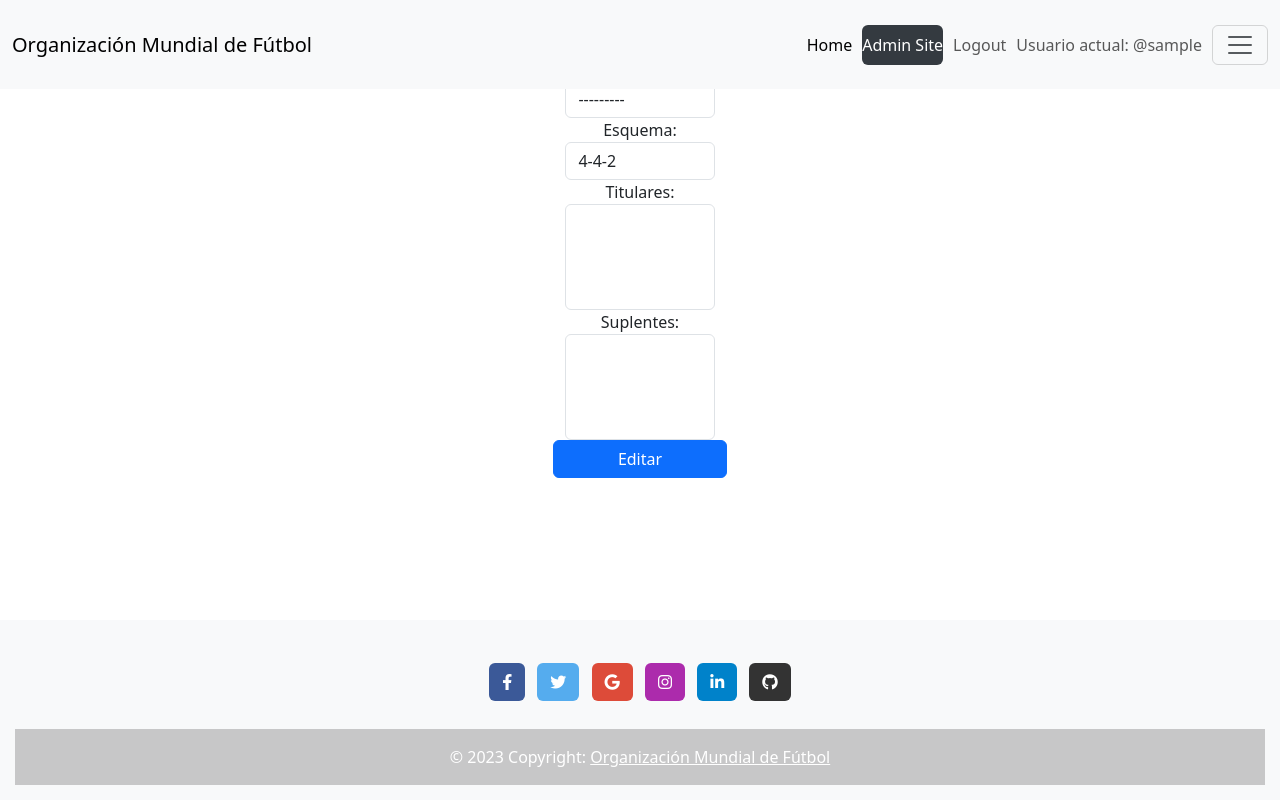
After one commit to 0rellano/Organizacion_Mundial__django, a Django app: page /formaciones/crear in a window 1280 px wide. The commit adds this page. Run offline with Django 4.2, Linux system fonts and the light colour scheme; the visitor is signed in with stand-in values (Sample User, id 1); data that the repository does not hold is empty.

Commit message:
Arreglo de editar y nav cambiado

```diff
--- a/organizacion_mundial/forms.py
+++ b/organizacion_mundial/forms.py
@@ -33,6 +33,7 @@ class JugadorForm(forms.ModelForm):
     apellido = forms.CharField(max_length=100
         , widget=forms.TextInput(attrs={
             'placeholder': 'Messi',
+            'class': 'form-control',
         })
     )
     nro_pasaporte = forms.CharField(
@@ -49,7 +50,7 @@ class JugadorForm(forms.ModelForm):
     )
     numero_camiseta = forms.IntegerField(
          widget=forms.NumberInput(attrs={
-             'placeholder': '123456789',
+             'placeholder': '10',
              'class': 'form-control',
              })
     )
@@ -204,7 +205,6 @@ class EquipoForm(forms.ModelForm):
             'class': 'form-control'
         })
     )
-    # Puedes agregar más campos según tu modelo
 
 class FormacionForm(forms.ModelForm):
     class Meta:
@@ -237,6 +237,13 @@ class FormacionForm(forms.ModelForm):
     )
     # Puedes agregar más campos según tu modelo
 
+class PaisSelectWidget(forms.Select):
+    def format_option_label(self, value):
+        if value:
+            pais = Pais.objects.get(pk=value)
+            return str(getattr(pais, 'nombre', ''))
+        return super().format_option_label(value)
+
 class EmpleadoForm(forms.ModelForm):
     class Meta:
         model = Personal
@@ -245,13 +252,33 @@ class EmpleadoForm(forms.ModelForm):
     pais_perteneciente = forms.ModelChoiceField(
         queryset=Pais.objects.all(),
         widget=forms.Select(attrs={
-            'class': 'form-control'
-        })
+            'class': 'form-control',
+            'placeholder': 'Seleccione el país'
+        }),
+        initial=None,  # Establece el valor inicial en None
+        empty_label=None,  # Elimina la etiqueta vacía predeterminada
     )
+
     rol = forms.ModelChoiceField(
         queryset=Rol.objects.all(),
         widget=forms.Select(attrs={
-            'class': 'form-control'
+            'class': 'form-control',
+            'placeholder': 'Seleccione el rol'
         })
     )
-    # Puedes agregar más campos según tu modelo
+
+    fecha_nacimiento = forms.DateField(
+        widget=DateInput(attrs={'class': 'form-control', 'placeholder': 'Seleccione la fecha de nacimiento'}),
+        input_formats=['%Y-%m-%d'],
+        required=False,  # Indica que el campo no es obligatorio
+        initial=None,  # Establece el valor inicial en None
+    )
+
+    def __init__(self, *args, **kwargs):
+        super(EmpleadoForm, self).__init__(*args, **kwargs)
+        self.fields['pais_perteneciente'].empty_label = "Seleccione el país"
+
+        # Establece el valor inicial solo si existe y no es None
+        initial_pais = getattr(self.instance, 'pais_perteneciente_id', None)
+        if initial_pais is not None:
+            self.fields['pais_perteneciente'].initial = initial_pais
--- a/organizacion_mundial/static/style.css
+++ b/organizacion_mundial/static/style.css
@@ -19,8 +19,15 @@ body {
   background-color: #212529;
 }
 
+.navbar-nav {
+  display: flex;
+  align-items: center;
+}
+
 .nav-item {
+  margin-right: 10px;
   color: #343a40;
+  display: inline-block;
 }
 
 .custom-dropdown-toggle::after {
--- a/organizacion_mundial/templates/base.html
+++ b/organizacion_mundial/templates/base.html
@@ -13,13 +13,10 @@
     <title>{% block title %}Document{% endblock %}</title>
 </head>
 <body>
-  <nav class="navbar navbar-expand-lg bg-body-tertiary">
-    <button class="navbar-toggler" type="button" data-bs-toggle="collapse" data-bs-target="#navbarNavDropdown" aria-controls="navbarNavDropdown" aria-expanded="false" aria-label="Toggle navigation">
-        <span class="navbar-toggler-icon"></span>
-    </button>
-    <a class="nav-title" href="{% url 'index' %}">Org de Torneos</a>
-    <div class="collapse navbar-collapse" id="navbarNavDropdown">
-        <ul class="navbar-nav ms-auto navbar-center">
+    <nav class="navbar bg-body-tertiary fixed-top">
+        <div class="container-fluid">
+            <a class="navbar-brand" href="{% url 'index' %}">Organización Mundial de Fútbol</a>
+            <ul class="navbar-nav ms-auto flex-row">
                 <li class="nav-item">
                     <a class="nav-link active" aria-current="page" href="{% url 'index' %}">Home</a>
                 </li>
@@ -33,30 +30,36 @@
                         <a href="{% url 'logout' %}" class="nav-link">Logout</a>
                     </li>
                     <li class="nav-item">
-                    <p class="nav-link">Usuario actual: @{{ user.username }}</p>
+                        <p class="nav-link" style="margin-top: 17px;">Usuario actual: @{{ user.username }}</p>
                     </li>
-                <li class="nav-item dropdown">
-                    <a class="nav-link dropdown-toggle custom-dropdown-toggle" href="#" role="button" data-bs-toggle="dropdown" aria-expanded="false">
-                        <i class="bi bi-three-dots custom-three-dots"></i>
-                    </a>
-                    <ul class="dropdown-menu dropdown-menu-end">
+                {% else %}
+                    <li class="nav-item">
+                        <a href="{% url 'login' %}" class="nav-link btn-dark btn-hover-bg-light">Login</a>
+                    </li>
+                    <li class="nav-item">
+                        <a href="{% url 'registro' %}" class="nav-link btn-dark btn-hover-bg-light">Registro</a>
+                    </li>
+                {% endif %}
+            </ul>
+
+            <button class="navbar-toggler" type="button" data-bs-toggle="offcanvas" data-bs-target="#offcanvasNavbar" aria-controls="offcanvasNavbar" aria-label="Toggle navigation">
+                <span class="navbar-toggler-icon"></span>
+            </button>
+            <div class="offcanvas offcanvas-end" tabindex="-1" id="offcanvasNavbar" aria-labelledby="offcanvasNavbarLabel">
+                <div class="offcanvas-header">
+                    <h5 class="offcanvas-title" id="offcanvasNavbarLabel">Menu</h5>
+                    <button type="button" class="btn-close" data-bs-dismiss="offcanvas" aria-label="Close"></button>
+                </div>
+                <div class="offcanvas-body">
+                    <ul class="navbar-nav justify-content-end flex-grow-1 pe-3">
                         <li><a class="dropdown-item" href="{% url 'lista_jugadores' %}">Jugadores</a></li>
                         <li><a class="dropdown-item" href="{% url 'mundiales' %}">Mundiales</a></li>
                         <li><a class="dropdown-item" href="{% url 'paises' %}">Paises</a></li>
                     </ul>
-                </li>
-            {% else %}
-                <li class="nav-item">
-                    <a href="{% url 'login' %}" class="nav-link btn btn-dark btn-hover-bg-light">Login</a>
-                </li>
-                <li class="nav-item">
-                    <a href="{% url 'registro' %}" class="nav-link btn btn-dark btn-hover-bg-light">Registro</a>
-                </li>
-            {% endif %}
-        </ul>
+                </div>
+            </div>
         </div>
     </nav>
-
 
 
   {% block content %}
--- a/organizacion_mundial/templates/pais/form_equipo_update.html
+++ b/organizacion_mundial/templates/pais/form_equipo_update.html
@@ -3,7 +3,7 @@
 {% block content %}
 <main class="d-flex flex-column align-items-center text-center">
     <h1>Editar Equipo</h1>
-    <form method="post"  class="row" style="max-width: 300px;" action="{% url 'editar_equipo' pk=pais.pk %}">
+    <form method="post"  class="row" style="max-width: 300px;" action="{% url 'editar_equipo' pk=equipo.pk %}">
         {% csrf_token %}
         <div class="col"> {{ form }} </div>
         <button class="btn btn-primary" type="submit">Editar</button>
--- /dev/null
+++ b/organizacion_mundial/templates/pais/form_formacion.html
@@ -0,0 +1,12 @@
+{% extends 'base.html' %}
+{% block title %}Editar Formación{% endblock %}
+{% block content %}
+<main class="d-flex flex-column align-items-center text-center">
+    <h1>Editar Formación</h1>
+    <form method="post" class="row" style="max-width: 300px;" action="{% url 'crear_formacion' pk=form.instance.pk %}">
+        {% csrf_token %}
+        <div class="col"> {{ form }} </div>
+        <button class="btn btn-primary" type="submit">Editar</button>
+    </form>
+</main>
+{% endblock %}
--- a/organizacion_mundial/templates/pais/form_plantel_update.html
+++ b/organizacion_mundial/templates/pais/form_plantel_update.html
@@ -3,9 +3,10 @@
 {% block content %}
 <main class="d-flex flex-column align-items-center text-center">
     <h1>Editar Personal</h1>
-    <form method="post"  class="row" style="max-width: 300px;" action="{% url 'editar_empleado' pk=pais.pk %}">
+    <form method="post"  class="row" style="max-width: 300px;" action="{% url 'editar_empleado' pk=form.instance.pk %}">
         {% csrf_token %}
         <div class="col"> {{ form }} </div>
         <button class="btn btn-primary" type="submit">Editar</button>
+    </form>
 </main>
 {% endblock %}
--- a/organizacion_mundial/urls.py
+++ b/organizacion_mundial/urls.py
@@ -32,10 +32,11 @@ urlpatterns = [
     # Formaciones
     path('formaciones/crear', CrearFormacionView.as_view(), name='crear_formacion'),
     path('formaciones/editar/<int:pk>', EditarFormacionView.as_view(), name='editar_formacion'),
+    path('formaciones/eliminar/<int:pk>', EliminarFormacionView.as_view(), name='eliminar_formacion'),
 
     # Empleados (Plantel Técnico)
     path('empleados/crear', CrearEmpleadoView.as_view(), name='crear_empleado'),
-    path('empleados/editar/<int:pk>', EditarEmpleadoView.as_view(), name='editar_empleado'),
+    path('empleados/editar/<int:pk>/', EditarEmpleadoView.as_view(), name='editar_empleado'),
     path('empleados/eliminar/<int:pk>', EliminarEmpleadoView.as_view(), name='eliminar_empleado'),
 ]
 
--- a/organizacion_mundial/views.py
+++ b/organizacion_mundial/views.py
@@ -15,6 +15,7 @@ from django.utils.decorators import method_decorator
 from .forms import *
 from .models import *
 from django.urls import reverse
+from datetime import date
 
 
 class homeView(TemplateView):
@@ -117,24 +118,27 @@ class CrearEquipoView(CreateView):
     model = Equipo
     template_name = 'pais/form_equipo.html'
     form_class = EquipoForm
-    success_url = reverse_lazy('pais')  # Ajusta la URL
+    def get_success_url(self):
+        if self.object and self.object.pais_perteneciente:
+            pais_id = self.object.pais_perteneciente.id
+            return reverse('pais', args=[pais_id])
+        else:
+            return reverse('')
 
 class EditarEquipoView(UpdateView):
     model = Equipo
     template_name = 'pais/form_equipo_update.html'
     form_class = EquipoForm
-
     def get_success_url(self):
-        # Obtener el id del país de la URL
-        pais_id = self.kwargs['pk']
-
-        # Redirigir a la página del país después de editar el equipo
-        return reverse('pais', args=[pais_id])
+            pais_id = self.object.pais_perteneciente.id
+            return reverse('pais', args=[pais_id])
 
 @method_decorator(login_required(login_url='login'), name='dispatch')
 class EliminarEquipoView(DeleteView):
     model = Equipo
-    success_url = reverse_lazy('paises')  # Ajusta la URL
+    def get_success_url(self):
+            pais_id = self.object.pais_perteneciente.id
+            return reverse('pais', args=[pais_id])
 
 # Vistas para formaciones
 @method_decorator(login_required(login_url='login'), name='dispatch')
@@ -142,19 +146,28 @@ class CrearFormacionView(CreateView):
     model = Formacion
     template_name = 'pais/form_formacion.html'
     form_class = FormacionForm
-    success_url = reverse_lazy('paises')  # Ajusta la URL
+    def get_success_url(self):
+        if self.object and self.object.pais_perteneciente:
+            pais_id = self.object.pais_perteneciente.id
+            return reverse('pais', args=[pais_id])
+        else:
+            return reverse('')
 
 @method_decorator(login_required(login_url='login'), name='dispatch')
 class EditarFormacionView(UpdateView):
     model = Formacion
     template_name = 'pais/form_formacion_update.html'
     form_class = FormacionForm
-    success_url = reverse_lazy('paises')  # Ajusta la URL
+    def get_success_url(self):
+        pais_id = self.object.pais_perteneciente.id
+        return reverse('pais', args=[pais_id])
 
 @method_decorator(login_required(login_url='login'), name='dispatch')
 class EliminarFormacionView(DeleteView):
     model = Formacion
-    success_url = reverse_lazy('paises')  # Ajusta la URL
+    def get_success_url(self):
+        pais_id = self.object.pais_perteneciente.id
+        return reverse('pais', args=[pais_id])
 
 # Vistas para empleados (plantel técnico)
 @method_decorator(login_required(login_url='login'), name='dispatch')
@@ -162,19 +175,28 @@ class CrearEmpleadoView(CreateView):
     model = Personal
     template_name = 'pais/form_plantel.html'
     form_class = EmpleadoForm
-    success_url = reverse_lazy('paises')  # Ajusta la URL
+    def get_success_url(self):
+        if self.object and self.object.pais_perteneciente:
+            pais_id = self.object.pais_perteneciente.id
+            return reverse('pais', args=[pais_id])
+        else:
+            return reverse('')
 
 @method_decorator(login_required(login_url='login'), name='dispatch')
 class EditarEmpleadoView(UpdateView):
     model = Personal
     template_name = 'pais/form_plantel_update.html'
     form_class = EmpleadoForm
-    success_url = reverse_lazy('paises')  # Ajusta la URL
+    def get_success_url(self):
+        pais_id = self.object.pais_perteneciente.id
+        return reverse('pais', args=[pais_id])
 
 @method_decorator(login_required(login_url='login'), name='dispatch')
 class EliminarEmpleadoView(DeleteView):
     model = Personal
-    success_url = reverse_lazy('paises')  # Ajusta la URL
+    def get_success_url(self):
+        pais_id = self.object.pais_perteneciente.id
+        return reverse('pais', args=[pais_id])
 
 @method_decorator(login_required(login_url='login'), name='dispatch')
 class ListaPaisesView(ListView):
@@ -195,7 +217,18 @@ class PaisView(DetailView):
 
         pais = self.object
 
+        # Obtiene el plantel técnico
         plantel_tecnico = pais.conocerPersonal()
+
+        # Calcula la edad para cada empleado
+        for empleado in plantel_tecnico:
+            if empleado.fecha_nacimiento:
+                hoy = date.today()
+                edad = hoy.year - empleado.fecha_nacimiento.year - ((hoy.month, hoy.day) < (empleado.fecha_nacimiento.month, empleado.fecha_nacimiento.day))
+                empleado.edad = edad
+            else:
+                empleado.edad = None
+
         context['plantel_tecnico'] = plantel_tecnico
 
         equipos = Equipo.objects.filter(pais_perteneciente=pais)
@@ -209,6 +242,8 @@ class PaisView(DetailView):
             context['formacion_actual'] = None
 
         return context
+
+
 
 
 @method_decorator(login_required(login_url='login'), name='dispatch')
```
Also changed, not shown: organizacion_mundial/templates/pais/pais.html (+29 -38 lines). Lines whose indentation alone changed are shown as unchanged.
